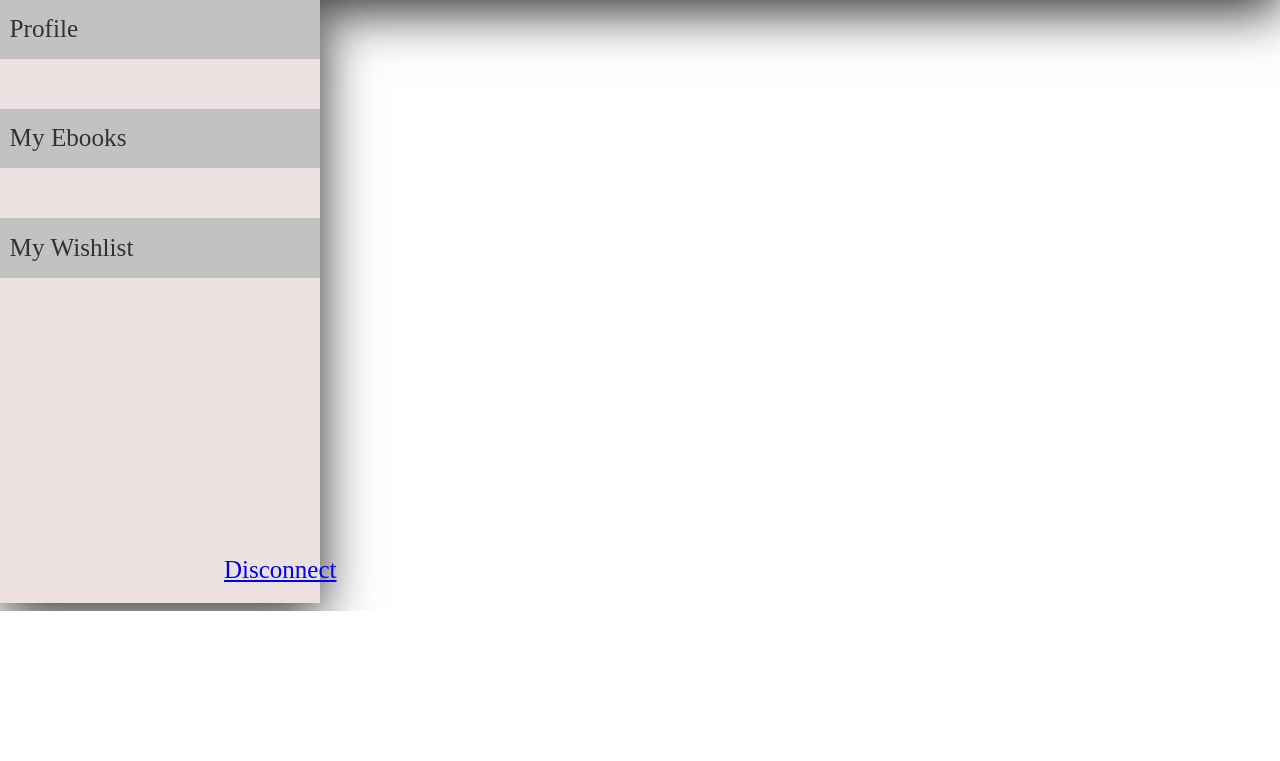
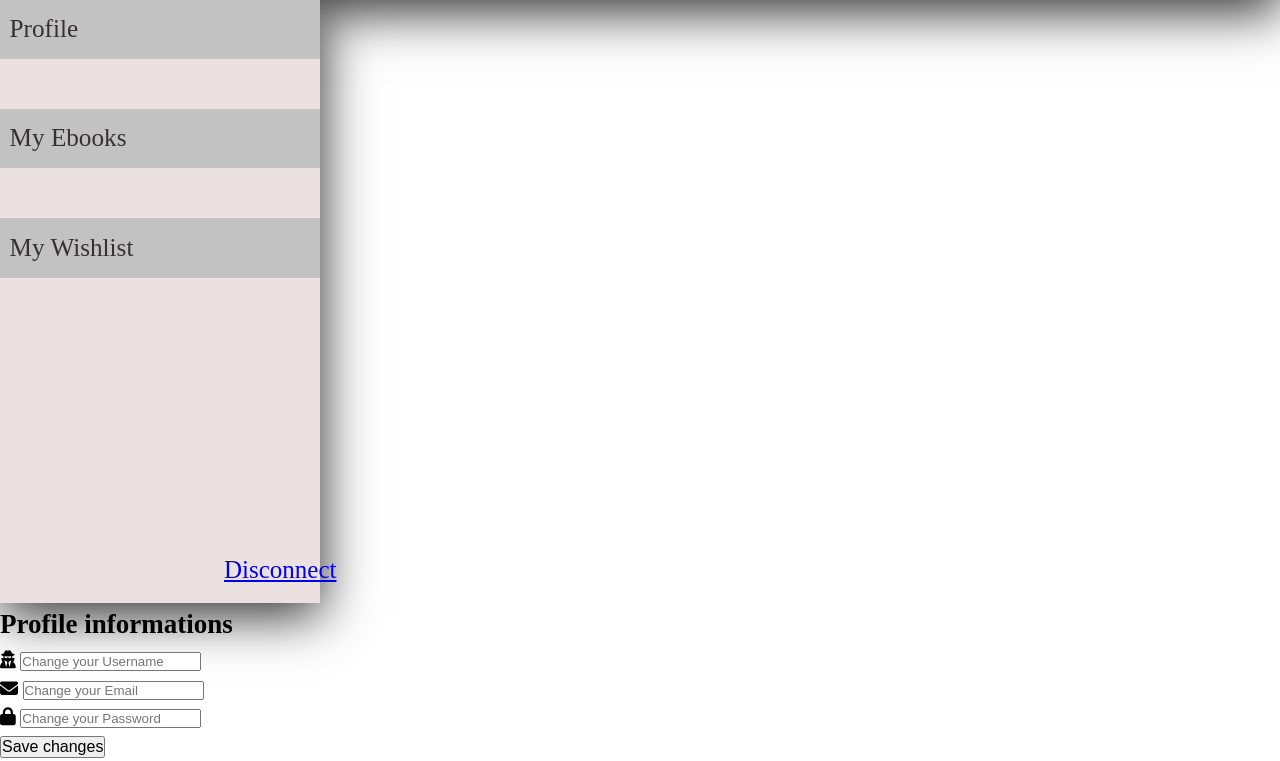
Before and after one commit to Opalie/ppe-hibouk, a PHP site: page /user_profile.php in a window 1280 px wide. Shown: the part 189-950 px from the top of the page. Before the commit the page ends 800 px from the top, so only its background shows below. Run offline with PHP 8.4, Linux system fonts and the light colour scheme; the visitor is signed in with stand-in values (Sample User, id 1); some libraries are stand-ins or nearby versions.

Commit message:
Add files via upload

```diff
--- a/Website/session_function.php
+++ b/Website/session_function.php
@@ -1,8 +1,18 @@
 <!-------- Redirige sur le login si non connecté -------->
 <?php
 session_start();
-if(!isset($_SESSION['user_id'])) {
+if (!isset($_SESSION['user_id'])) {
     header('location:connect.php');
 }
 ?>
 <!------------------------------------------------------->
+
+<!------------------------------- Connecte à la bdd  --------------------------------------------->
+<?php
+try {
+    $bdd = new PDO('mysql:host=localhost;dbname=ppe;charset=UTF8', 'root', '');
+} catch (Exception $e) {
+    die('Erreur :' . $e->getMessage());
+}
+?>
+<!------------------------------------------------------------------------------------------------>
--- a/Website/user_profile.php
+++ b/Website/user_profile.php
@@ -24,6 +24,31 @@ include_once 'user_menu.php'
 
 <body>
 
+    <div class="profile">
+        <div class="content">
+            <form action="" class="inside" method="post">
+
+                <h2>Profile informations</h2>
+
+                <div class="input-field">
+                    <i class="fas fa-user-secret"></i>
+                    <input type="text" name="register_username" placeholder="Change your Username" />
+                </div>
+
+                <div class="input-field">
+                    <i class="fas fa-envelope"></i>
+                    <input type="email" name="register_email" placeholder="Change your Email" />
+                </div>
+
+                <div class="input-field">
+                    <i class="fas fa-lock"></i>
+                    <input type="password" name="register_password" placeholder="Change your Password" />
+                </div>
+
+                <button class="btn solid" type="submit" name="register_button">Save changes</button>
+            </form>
+        </div>
+
 </body>
 
 <?php
```
